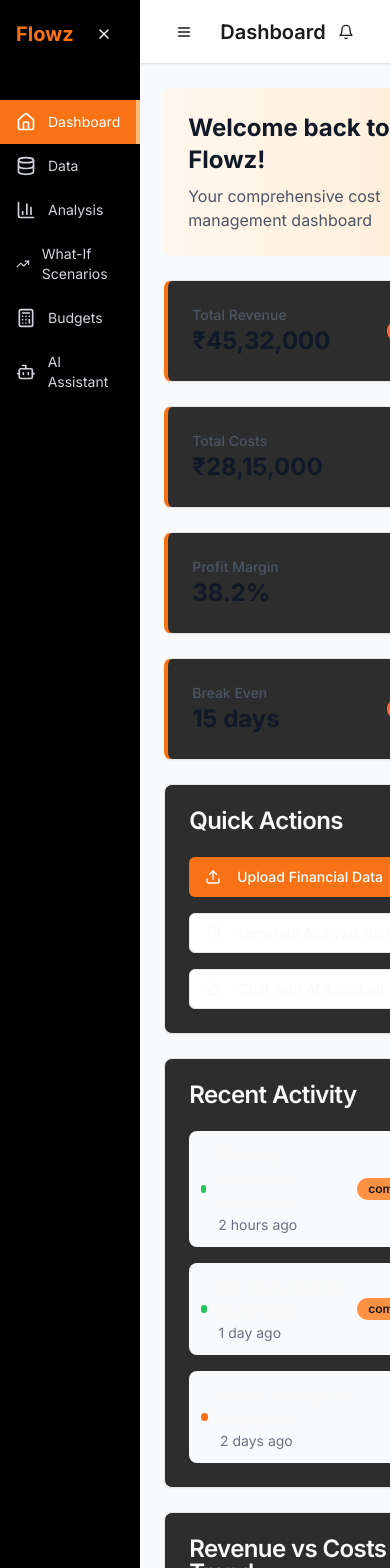
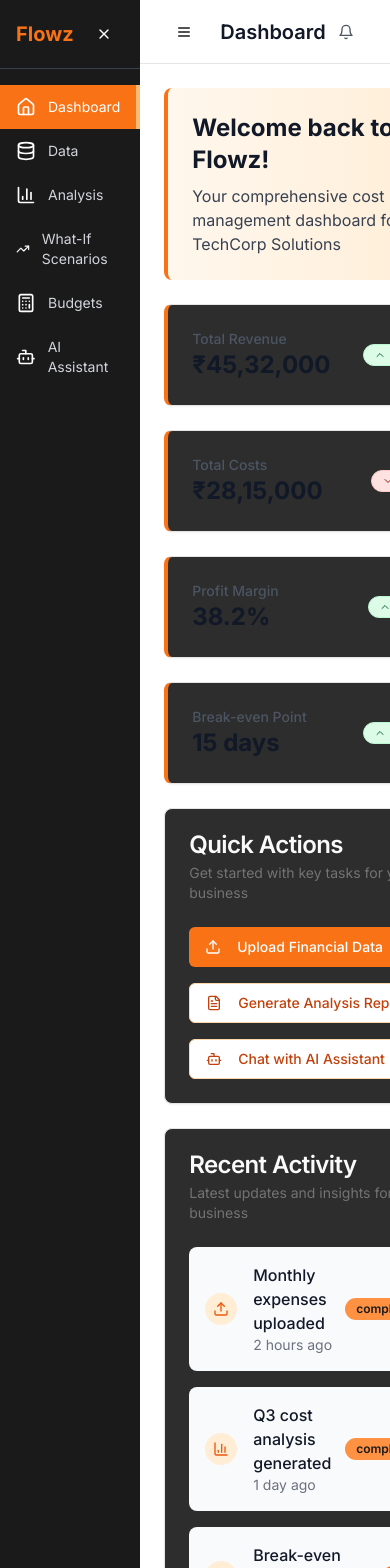
Before and after one commit to EdykhanGH/flowz-financial-clarity-ai, a React (Vite) app: page /dashboard in a window 390 px wide. Shown: the top 1568 px of the page. Built offline with nearby package versions, Linux system fonts and the light colour scheme.

Commit message:
Fix: Implement dashboard overview and layout
Implemented the main dashboard layout with sidebar navigation, top header, and dashboard overview content. Added KPI cards, quick actions, and recent activity section. Made the sidebar collapsible on mobile.

```diff
--- a/src/pages/Dashboard.tsx
+++ b/src/pages/Dashboard.tsx
@@ -1,4 +1,3 @@
-
 import React, { useState } from 'react';
 import { Card, CardContent, CardDescription, CardHeader, CardTitle } from '@/components/ui/card';
 import { Button } from '@/components/ui/button';
@@ -29,7 +28,9 @@ import {
   X,
   AlertTriangle,
   Target,
-  Lightbulb
+  Lightbulb,
+  ChevronUp,
+  ChevronDown
 } from 'lucide-react';
 import { LineChart, Line, XAxis, YAxis, CartesianGrid, Tooltip, Legend, ResponsiveContainer, BarChart, Bar, PieChart, Pie, Cell, AreaChart, Area } from 'recharts';
 import { AIAssistant } from '@/components/AIAssistant';
@@ -51,9 +52,27 @@ const Dashboard = () => {
   };
 
   const recentActivity = [
-    { type: 'upload', description: 'Monthly expenses uploaded', time: '2 hours ago', status: 'completed' },
-    { type: 'analysis', description: 'Q3 cost analysis generated', time: '1 day ago', status: 'completed' },
-    { type: 'insight', description: 'Break-even point improved', time: '2 days ago', status: 'new' }
+    {
+      type: 'upload',
+      description: 'Monthly expenses uploaded',
+      time: '2 hours ago',
+      status: 'completed',
+      icon: Upload
+    },
+    {
+      type: 'analysis',
+      description: 'Q3 cost analysis generated',
+      time: '1 day ago',
+      status: 'completed',
+      icon: BarChart3
+    },
+    {
+      type: 'insight',
+      description: 'Break-even point improved',
+      time: '2 days ago',
+      status: 'new',
+      icon: Target
+    }
   ];
 
   const mockTransactions = [
@@ -91,47 +110,109 @@ const Dashboard = () => {
   const renderDashboardOverview = () => (
     <div className="space-y-6">
       {/* Welcome Section */}
-      <div className="bg-gradient-to-r from-orange-50 to-orange-100 rounded-lg p-6">
-        <h2 className="text-2xl font-bold text-gray-900">Welcome back to Flowz!</h2>
-        <p className="text-gray-600 mt-2">Your comprehensive cost management dashboard</p>
+      <div className="bg-gradient-to-r from-orange-50 to-orange-100 rounded-lg p-6 border-l-4 border-l-orange-500">
+        <h2 className="text-2xl font-bold text-gray-900 mb-2">Welcome back to Flowz!</h2>
+        <p className="text-gray-700">Your comprehensive cost management dashboard for TechCorp Solutions</p>
       </div>
 
       {/* KPI Cards */}
       <div className="grid grid-cols-1 md:grid-cols-2 lg:grid-cols-4 gap-6">
-        {Object.entries(kpiData).map(([key, data]) => (
-          <Card key={key} className="border-l-4 border-l-orange-500">
+        <Card className="border-l-4 border-l-orange-500 hover:shadow-md transition-shadow">
           <CardContent className="p-6">
             <div className="flex items-center justify-between">
               <div>
-                  <p className="text-sm font-medium text-gray-600 capitalize">
-                    {key.replace(/([A-Z])/g, ' $1').trim()}
-                  </p>
-                  <p className="text-2xl font-bold text-gray-900">{data.value}</p>
+                <p className="text-sm font-medium text-gray-600">Total Revenue</p>
+                <p className="text-2xl font-bold text-gray-900">{kpiData.totalRevenue.value}</p>
               </div>
-                <Badge variant={data.trend === 'up' ? 'default' : 'secondary'}>
-                  {data.change}
+              <div className="flex items-center">
+                <Badge variant="default" className="bg-green-100 text-green-800 border-green-200">
+                  <ChevronUp className="w-3 h-3 mr-1" />
+                  {kpiData.totalRevenue.change}
                 </Badge>
+              </div>
             </div>
           </CardContent>
         </Card>
-        ))}
+
+        <Card className="border-l-4 border-l-orange-500 hover:shadow-md transition-shadow">
+          <CardContent className="p-6">
+            <div className="flex items-center justify-between">
+              <div>
+                <p className="text-sm font-medium text-gray-600">Total Costs</p>
+                <p className="text-2xl font-bold text-gray-900">{kpiData.totalCosts.value}</p>
+              </div>
+              <div className="flex items-center">
+                <Badge variant="secondary" className="bg-red-100 text-red-800 border-red-200">
+                  <ChevronDown className="w-3 h-3 mr-1" />
+                  {kpiData.totalCosts.change}
+                </Badge>
+              </div>
+            </div>
+          </CardContent>
+        </Card>
+
+        <Card className="border-l-4 border-l-orange-500 hover:shadow-md transition-shadow">
+          <CardContent className="p-6">
+            <div className="flex items-center justify-between">
+              <div>
+                <p className="text-sm font-medium text-gray-600">Profit Margin</p>
+                <p className="text-2xl font-bold text-gray-900">{kpiData.profitMargin.value}</p>
+              </div>
+              <div className="flex items-center">
+                <Badge variant="default" className="bg-green-100 text-green-800 border-green-200">
+                  <ChevronUp className="w-3 h-3 mr-1" />
+                  {kpiData.profitMargin.change}
+                </Badge>
+              </div>
+            </div>
+          </CardContent>
+        </Card>
+
+        <Card className="border-l-4 border-l-orange-500 hover:shadow-md transition-shadow">
+          <CardContent className="p-6">
+            <div className="flex items-center justify-between">
+              <div>
+                <p className="text-sm font-medium text-gray-600">Break-even Point</p>
+                <p className="text-2xl font-bold text-gray-900">{kpiData.breakEven.value}</p>
+              </div>
+              <div className="flex items-center">
+                <Badge variant="default" className="bg-green-100 text-green-800 border-green-200">
+                  <ChevronUp className="w-3 h-3 mr-1" />
+                  {kpiData.breakEven.change}
+                </Badge>
+              </div>
+            </div>
+          </CardContent>
+        </Card>
       </div>
 
       {/* Quick Actions */}
       <Card>
         <CardHeader>
           <CardTitle>Quick Actions</CardTitle>
+          <CardDescription>Get started with key tasks for your business</CardDescription>
         </CardHeader>
         <CardContent className="flex flex-wrap gap-4">
-          <Button className="bg-orange-500 hover:bg-orange-600" onClick={() => setActiveTab('data')}>
+          <Button
+            className="bg-orange-500 hover:bg-orange-600 text-white"
+            onClick={() => setActiveTab('data')}
+          >
             <Upload className="w-4 h-4 mr-2" />
             Upload Financial Data
           </Button>
-          <Button variant="outline" onClick={() => setActiveTab('analysis')}>
+          <Button
+            variant="outline"
+            className="border-orange-200 text-orange-700 hover:bg-orange-50"
+            onClick={() => setActiveTab('analysis')}
+          >
             <FileText className="w-4 h-4 mr-2" />
             Generate Analysis Report
           </Button>
-          <Button variant="outline" onClick={() => setActiveTab('assistant')}>
+          <Button
+            variant="outline"
+            className="border-orange-200 text-orange-700 hover:bg-orange-50"
+            onClick={() => setActiveTab('assistant')}
+          >
             <Bot className="w-4 h-4 mr-2" />
             Chat with AI Assistant
           </Button>
@@ -142,19 +223,25 @@ const Dashboard = () => {
       <Card>
         <CardHeader>
           <CardTitle>Recent Activity</CardTitle>
+          <CardDescription>Latest updates and insights for your business</CardDescription>
         </CardHeader>
         <CardContent>
           <div className="space-y-4">
             {recentActivity.map((activity, index) => (
-              <div key={index} className="flex items-center justify-between p-3 bg-gray-50 rounded-lg">
-                <div className="flex items-center space-x-3">
-                  <div className={`w-2 h-2 rounded-full ${activity.status === 'new' ? 'bg-orange-500' : 'bg-green-500'}`} />
+              <div key={index} className="flex items-center justify-between p-4 bg-gray-50 rounded-lg hover:bg-gray-100 transition-colors">
+                <div className="flex items-center space-x-4">
+                  <div className="p-2 bg-orange-100 rounded-full">
+                    <activity.icon className="w-4 h-4 text-orange-600" />
+                  </div>
                   <div>
-                    <p className="font-medium">{activity.description}</p>
+                    <p className="font-medium text-gray-900">{activity.description}</p>
                     <p className="text-sm text-gray-500">{activity.time}</p>
                   </div>
                 </div>
-                <Badge variant={activity.status === 'new' ? 'default' : 'secondary'}>
+                <Badge
+                  variant={activity.status === 'new' ? 'default' : 'secondary'}
+                  className={activity.status === 'new' ? 'bg-orange-500 text-white' : ''}
+                >
                   {activity.status}
                 </Badge>
               </div>
@@ -168,6 +255,7 @@ const Dashboard = () => {
         <Card>
           <CardHeader>
             <CardTitle>Revenue vs Costs Trend</CardTitle>
+            <CardDescription>Monthly performance overview</CardDescription>
           </CardHeader>
           <CardContent>
             <ResponsiveContainer width="100%" height={300}>
@@ -186,6 +274,7 @@ const Dashboard = () => {
         <Card>
           <CardHeader>
             <CardTitle>Cost Breakdown</CardTitle>
+            <CardDescription>Distribution of cost categories</CardDescription>
           </CardHeader>
           <CardContent>
             <ResponsiveContainer width="100%" height={300}>
@@ -587,24 +676,24 @@ const Dashboard = () => {
   return (
     <div className="min-h-screen bg-gray-50 flex">
       {/* Sidebar */}
-      <div className={`bg-black text-white transition-all duration-300 ${sidebarOpen ? 'w-64' : 'w-16'} ${sidebarOpen ? '' : 'lg:w-64'}`}>
-        <div className="p-4">
+      <div className={`bg-[#1A1A1A] text-white transition-all duration-300 ${sidebarOpen ? 'w-64' : 'w-16'}`}>
+        <div className="p-4 border-b border-gray-700">
           <div className="flex items-center justify-between">
-            <h1 className={`text-xl font-bold text-orange-500 ${sidebarOpen ? 'block' : 'hidden lg:block'}`}>
+            <h1 className={`text-xl font-bold text-orange-500 ${sidebarOpen ? 'block' : 'hidden'}`}>
               Flowz
             </h1>
             <Button
               variant="ghost"
               size="sm"
               onClick={() => setSidebarOpen(!sidebarOpen)}
-              className="text-white hover:bg-gray-800 lg:hidden"
+              className="text-white hover:bg-gray-700"
             >
               {sidebarOpen ? <X className="w-4 h-4" /> : <Menu className="w-4 h-4" />}
             </Button>
           </div>
         </div>
 
-        <nav className="mt-8">
+        <nav className="mt-4">
           {sidebarItems.map((item) => (
             <button
               key={item.id}
@@ -612,11 +701,11 @@ const Dashboard = () => {
               className={`w-full flex items-center px-4 py-3 text-left text-sm transition-colors ${
                 activeTab === item.id
                   ? 'bg-orange-500 text-white border-r-4 border-orange-300'
-                  : 'text-gray-300 hover:bg-gray-800 hover:text-white'
+                  : 'text-gray-300 hover:bg-gray-700 hover:text-white'
               }`}
             >
-              <item.icon className="w-5 h-5 mr-3" />
-              <span className={sidebarOpen ? 'block' : 'hidden lg:block'}>{item.label}</span>
+              <item.icon className="w-5 h-5 mr-3 text-white" />
+              <span className={sidebarOpen ? 'block' : 'hidden'}>{item.label}</span>
             </button>
           ))}
         </nav>
@@ -631,28 +720,30 @@ const Dashboard = () => {
               variant="ghost"
               size="sm"
               onClick={() => setSidebarOpen(!sidebarOpen)}
-              className="mr-4 lg:hidden"
+              className="mr-4 md:hidden"
             >
               <Menu className="w-4 h-4" />
             </Button>
-            <h2 className="text-xl font-semibold capitalize">{activeTab}</h2>
+            <h2 className="text-xl font-semibold capitalize text-gray-900">
+              {activeTab === 'scenarios' ? 'What-If Scenarios' : activeTab}
+            </h2>
           </div>
 
-          <div className="flex items-center space-x-4">
-            <Button variant="ghost" size="sm">
+          <div className="flex items-center space-x-3">
+            <Button variant="ghost" size="sm" className="text-gray-600 hover:text-gray-900">
               <Bell className="w-4 h-4" />
             </Button>
-            <Button variant="ghost" size="sm">
+            <Button variant="ghost" size="sm" className="text-gray-600 hover:text-gray-900">
               <Settings className="w-4 h-4" />
             </Button>
-            <Button variant="ghost" size="sm">
+            <Button variant="ghost" size="sm" className="text-gray-600 hover:text-gray-900">
               <User className="w-4 h-4" />
             </Button>
           </div>
         </header>
 
         {/* Main Content Area */}
-        <main className="flex-1 overflow-auto p-6">
+        <main className="flex-1 overflow-auto p-6 bg-white">
           {renderContent()}
         </main>
       </div>
```
Lines whose indentation alone changed are shown as unchanged.
